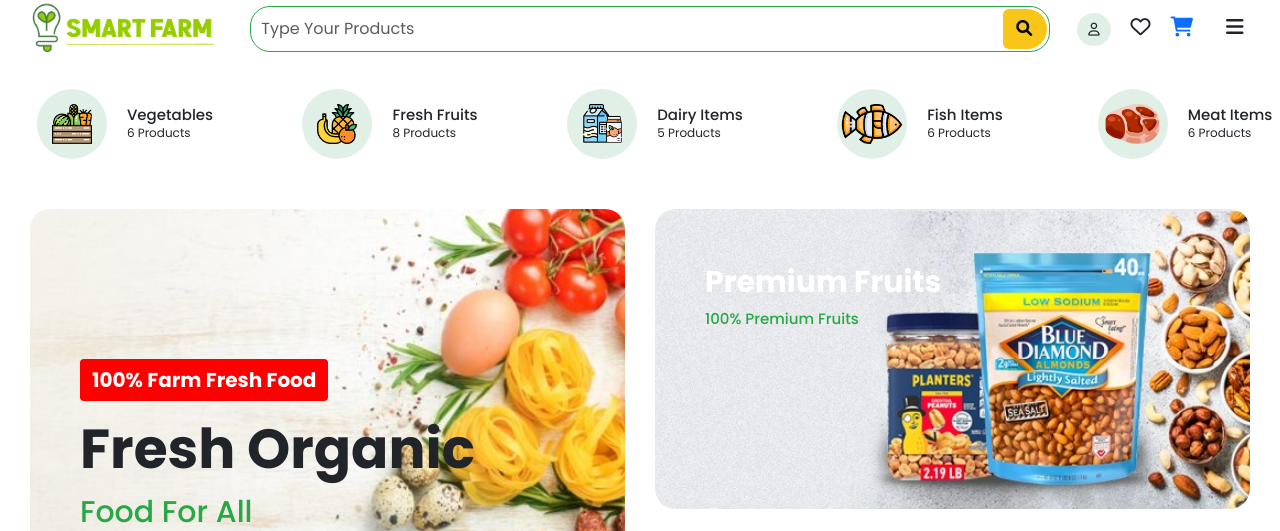
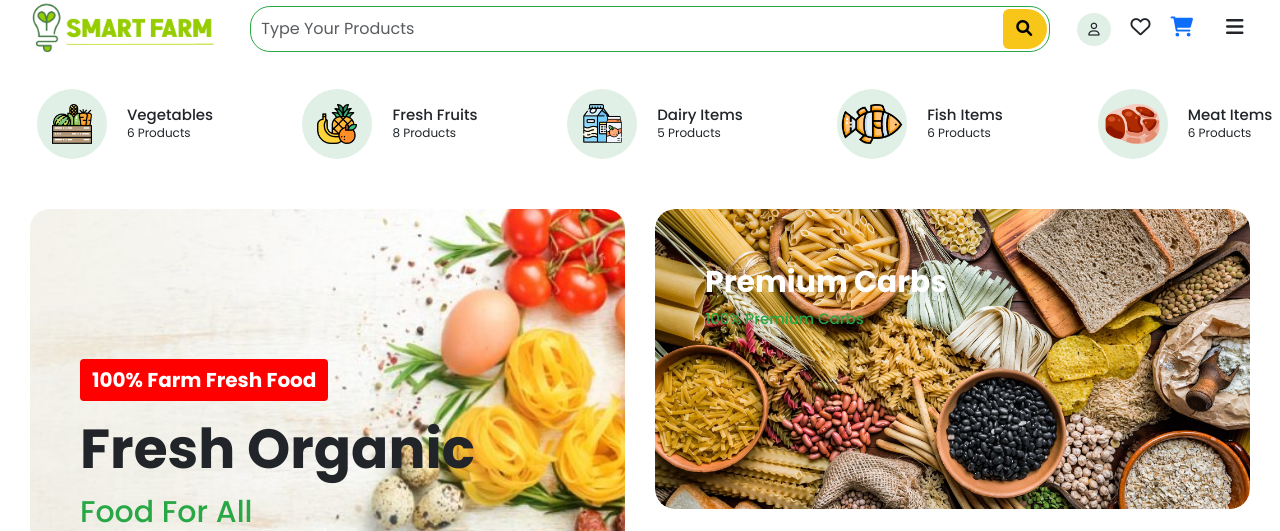
Before and after one commit to alvi00/SmartFarm, a PHP site: page /index.php in a window 1280 px wide. Shown: the part 31-562 px from the top of the page. Run offline with PHP 8.4, Linux system fonts and the light colour scheme; data comes from the database, SQL or seed files in the repository; data that the repository does not hold is empty.

Commit message:
your message here

```diff
--- a/index.php
+++ b/index.php
@@ -163,18 +163,18 @@ $result_sellers = $conn->query($sql_sellers);
             </div>
         </div>
         <div class="promo-banner_two" style="position: relative; right: 0; width: 50%; height: 50%; margin-top: 30px; margin-right: 30px; border-radius: 20px; overflow: hidden;">
-    <img src="IMG/promotion-image-2.jpeg" alt="Premium Honeynuts" style="width: 100%; height: 100%; object-fit: cover; border-radius: 20px; position: absolute; top: 0; left: 0; z-index: 0;">
+    <img src="uploads/carb.jpg" alt="Premium Honeynuts" style="width: 100%; height: 100%; object-fit: cover; border-radius: 20px; position: absolute; top: 0; left: 0; z-index: 0;">
     <div class="promo-content_banner_two" style="width: auto; height: auto; padding-left: 50px; padding-right: 50px; padding-top: 40px; position: relative; z-index: 1;">
-        <h1 style="font-size: 30px; font-weight: bold; padding-top: 15px; color: white;">Premium Fruits</h1>
-        <p style="font-size: 15px; font-weight: 500; color: #28a745;">100% Premium Fruits</p>
+        <h1 style="font-size: 30px; font-weight: bold; padding-top: 15px; color: white;">Premium Carbs</h1>
+        <p style="font-size: 15px; font-weight: 500; color: #28a745;">100% Premium Carbs</p>
     </div>
 </div>
 
         <div class="right-bottom-photos">
     <div class="promo-banner_three" style="width: 50%; height: 100%; border-radius: 20px; margin-top: 30px; margin-right: 30px; margin-left: 15px; overflow: hidden; position: relative;">
-        <img src="uploads/veg1.jpg" alt="Baby diaper" style="width: 100%; height: 100%; object-fit: cover; position: absolute; top: 0; left: 0; z-index: -1;">
+        <img src="uploads/fresh fruit.jpg" alt="Baby diaper" style="width: 100%; height: 100%; object-fit: cover; position: absolute; top: 0; left: 0; z-index: -1;">
         <div class="promo-content_banner_three">
-            <h1>Fresh Vegetavles</h1>
+            <h1>Fresh Fruits</h1>
             <p>Top quality product</p>
 
         </div>
```
